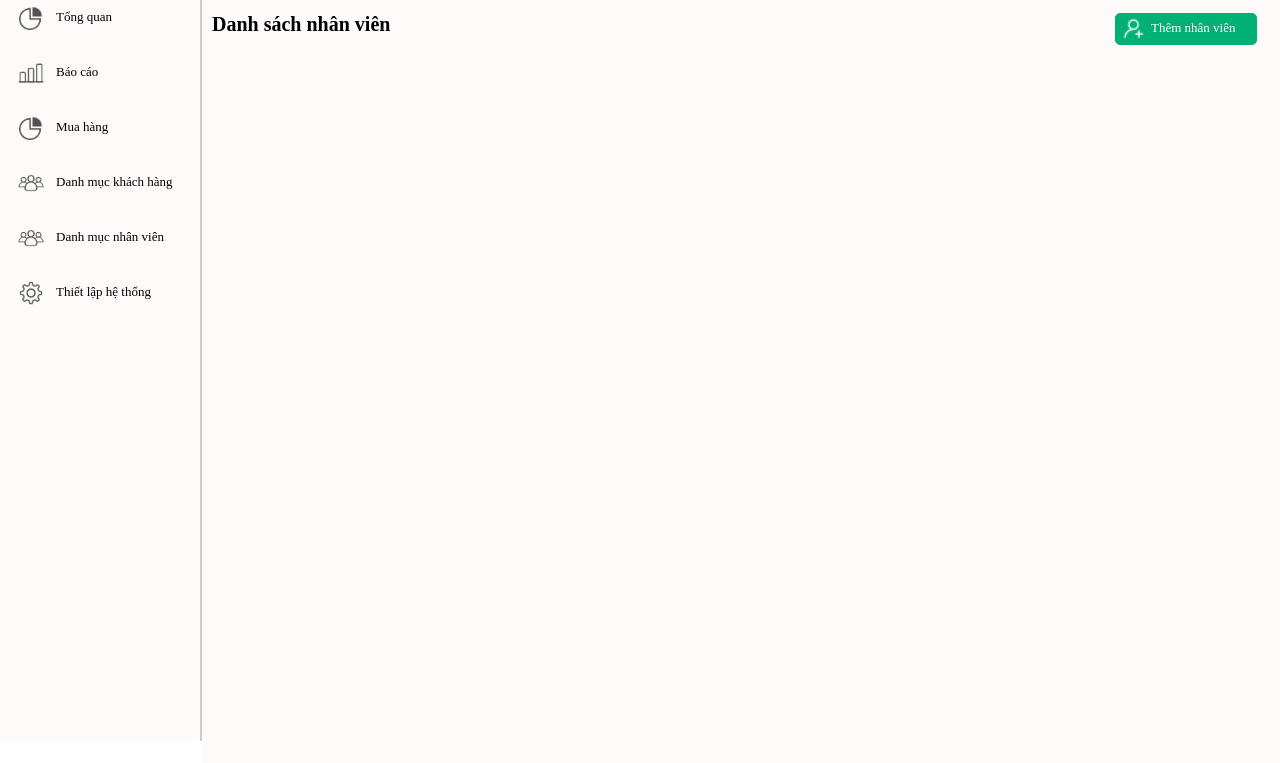
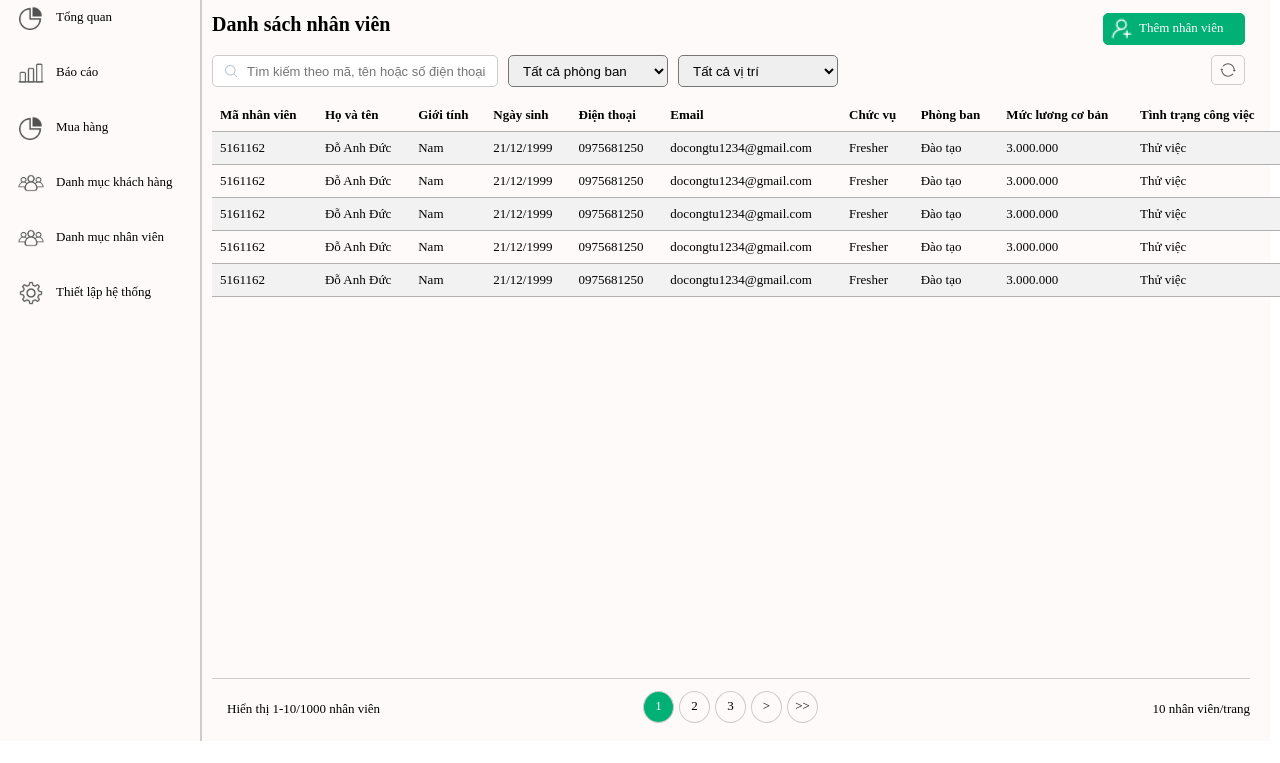
Before and after one commit to Crowner2112/MISA.Web, a plain HTML site: page index.html in a window 1280 px wide. Shown: the part 59-822 px from the top of the page. After the commit the page ends 800 px from the top, so only its background shows below. Drawn offline with Linux system fonts and the light colour scheme; a web font is replaced by a local one.

Commit message:
Final update

```diff
--- a/Layout/content.css
+++ b/Layout/content.css
@@ -1,12 +1,12 @@
 .content {
   width: 100%;
-  height: calc(100% - 50px);
+  height: calc(100% - 135px);
   background-color: snow;
 }
 
 .content .first-content {
   margin-top: 20px;
-  height: 54px;
+  height: 42px;
 }
 .first-content .title-lable {
   float: left;
@@ -26,16 +26,87 @@
   margin-right: 25px;
 }
 
-.button-add img{
+.button-add img {
   height: 25px;
   margin-left: 5px;
   margin-top: 2px;
 }
-.button-add label{
+.button-add label {
   margin-top: 6px;
   margin-left: 5px;
 }
 
-.button-add:hover{
+.button-add:hover {
   background-color: #019160;
 }
+
+#search {
+  background-image: url(/Resource/icon/search.png);
+  background-repeat: no-repeat;
+  text-indent: 32px;
+  background-position: 10px;
+  border: solid 1px #cccccc;
+  height: 28px;
+  width: 280px;
+  border-radius: 5px;
+  font-size: 13px;
+}
+
+.controllers-content .searching-section {
+  margin-left: 10px;
+  display: flex;
+  float: left;
+}
+
+.content .controllers-content {
+  height: 32px;
+  width: 100%;
+}
+
+.searching-section select {
+  height: 32px;
+  margin-left: 10px;
+  width: 160px;
+  padding-left: 10px;
+  border-radius: 5px;
+}
+
+.refresh-button {
+  height: 28px;
+  width: 32px;
+  border: solid 1px #cccccc;
+  border-radius: 5px;
+  float: right;
+  margin-right: 25px;
+}
+
+.refresh-button a img {
+  margin-top: 4px;
+  margin-left: 6px;
+}
+
+.refresh-button:hover {
+  background-color: #e5e5e5;
+}
+
+.content .table-content {
+  width: 100%;
+  border-collapse: collapse;
+  margin-left: 10px;
+  margin-top: 12px;
+}
+
+.table-content th,
+.table-content td {
+  border-bottom: 1px solid rgb(177, 177, 177);
+  padding: 8px;
+  text-align: left;
+}
+
+.table-content tr:nth-child(even) {
+  background-color: #f2f2f2;
+}
+
+.table-content tr:hover {
+  background-color: #ddd;
+}
--- a/index.html
+++ b/index.html
@@ -69,15 +69,128 @@
           <div class="first-content">
             <label class="title-lable">Danh sách nhân viên</label>
             <div class="button-add">
-              <img src="/Resource/icon/add.png">
+              <img src="/Resource/icon/add.png" />
               <label>Thêm nhân viên</label>
             </div>
           </div>
           <div class="controllers-content">
-
+            <div class="searching-section">
+              <div class="text-box">
+                <input
+                  type="text"
+                  placeholder="Tìm kiếm theo mã, tên hoặc số điện thoại"
+                  id="search"
+                />
+              </div>
+              <div class="first-cbbox">
+                <select>
+                  <option>Tất cả phòng ban</option>
+                  <option value="">Phòng đào tạo</option>
+                  <option value="">Phòng marketing</option>
+                </select>
+              </div>
+              <div class="second-cbbox">
+                <select>
+                  <option>Tất cả vị trí</option>
+                  <option value="">Thu ngân</option>
+                  <option value="">Dev</option>
+                </select>
+              </div>
+            </div>
+            <div class="refresh-button">
+              <a href=""><img src="/Resource/icon/refresh.png" /></a>
+            </div>
           </div>
-          <div class="table-content">
-
+          <table class="table-content">
+            <tr>
+              <th>Mã nhân viên</th>
+              <th>Họ và tên</th>
+              <th>Giới tính</th>
+              <th>Ngày sinh</th>
+              <th>Điện thoại</th>
+              <th>Email</th>
+              <th>Chức vụ</th>
+              <th>Phòng ban</th>
+              <th>Mức lương cơ bản</th>
+              <th>Tình trạng công việc</th>
+            </tr>
+            <tr>
+              <td>5161162</td>
+              <td>Đỗ Anh Đức</td>
+              <td>Nam</td>
+              <td>21/12/1999</td>
+              <td>0975681250</td>
+              <td>docongtu1234@gmail.com</td>
+              <td>Fresher</td>
+              <td>Đào tạo</td>
+              <td>3.000.000</td>
+              <td>Thử việc</td>
+            </tr>
+            <tr>
+              <td>5161162</td>
+              <td>Đỗ Anh Đức</td>
+              <td>Nam</td>
+              <td>21/12/1999</td>
+              <td>0975681250</td>
+              <td>docongtu1234@gmail.com</td>
+              <td>Fresher</td>
+              <td>Đào tạo</td>
+              <td>3.000.000</td>
+              <td>Thử việc</td>
+            </tr>
+            <tr>
+              <td>5161162</td>
+              <td>Đỗ Anh Đức</td>
+              <td>Nam</td>
+              <td>21/12/1999</td>
+              <td>0975681250</td>
+              <td>docongtu1234@gmail.com</td>
+              <td>Fresher</td>
+              <td>Đào tạo</td>
+              <td>3.000.000</td>
+              <td>Thử việc</td>
+            </tr>
+            <tr>
+              <td>5161162</td>
+              <td>Đỗ Anh Đức</td>
+              <td>Nam</td>
+              <td>21/12/1999</td>
+              <td>0975681250</td>
+              <td>docongtu1234@gmail.com</td>
+              <td>Fresher</td>
+              <td>Đào tạo</td>
+              <td>3.000.000</td>
+              <td>Thử việc</td>
+            </tr>
+            <tr>
+              <td>5161162</td>
+              <td>Đỗ Anh Đức</td>
+              <td>Nam</td>
+              <td>21/12/1999</td>
+              <td>0975681250</td>
+              <td>docongtu1234@gmail.com</td>
+              <td>Fresher</td>
+              <td>Đào tạo</td>
+              <td>3.000.000</td>
+              <td>Thử việc</td>
+            </tr>
+          </table>
+        </div>
+        <div class="paging">
+          <div class="paging-text">Hiển thị 1-10/1000 nhân viên</div>
+          <div class="paging-part">
+            <div class="paging-controllers">
+              <div class="dot" style="background-color: #01b075">
+                <p style="color: snow">1</p>
+              </div>
+              <div class="dot" id="not-selected"><p>2</p></div>
+              <div class="dot" id="not-selected"><p>3</p></div>
+              <div class="dot" id="not-selected"><p>></p></div>
+              <div class="dot" id="not-selected"><p>>></p></div>
+            </div>
+          </div>
+          <div class="paging-text" style="text-align: right;">
+            10 nhân viên/trang
           </div>
         </div>
       </div>
--- a/main.css
+++ b/main.css
@@ -1,29 +1,29 @@
-@import url('Layout/header.css');
-@import url('Layout/content.css');
+@import url("Layout/header.css");
+@import url("Layout/content.css");
 
 body {
   margin: 0;
-    font-family: 'GoogleSans-Regular';
+  font-family: "GoogleSans-Regular";
   font-size: 13px;
+  height: auto;
 }
 
 @font-face {
-    font-family: 'GoogleSans-Regular';
-    src: url('/Resource/font/GoogleSans-Regular.otf') format('opentype');
+  font-family: "GoogleSans-Regular";
+  src: url("/Resource/font/GoogleSans-Regular.otf") format("opentype");
 }
 
 @font-face {
-    font-family: 'GoogleSans-Bold';
-    src: url('/Resource/font/GoogleSans-Bold.otf') format('opentype');
+  font-family: "GoogleSans-Bold";
+  src: url("/Resource/font/GoogleSans-Bold.otf") format("opentype");
 }
 
 @font-face {
-    font-family: 'GoogleSans-Italic';
-    src: url('/Resource/font/GoogleSans-Italic.otf') format('opentype');
+  font-family: "GoogleSans-Italic";
+  src: url("/Resource/font/GoogleSans-Italic.otf") format("opentype");
 }
 
-.main{
-
+.main {
 }
 .panel-left {
   width: 200px;
@@ -35,57 +35,105 @@ body {
   border-left: #cccccc solid 2px;
   position: absolute;
   top: 0;
-    left:200px;
-    width: calc(100% - 200px);
+  left: 200px;
+  width: calc(100% - 212px);
   height: 100vh;
   background-color: snow;
 }
 
-.panel-left .logo{
+.panel-left .logo {
   display: flex;
   height: 50px;
   width: 100%;
 }
 
-.logo .expend-icon{
+.logo .expend-icon {
   margin: 12px 10px 12px 16px;
   width: 25px;
   height: 25px;
 }
 
-.expend-icon a img{
+.expend-icon a img {
   width: 24px;
   height: 24px;
 }
-.logo .logo-page{
+.logo .logo-page {
   margin-top: 8px;
   width: calc(100% - 51px);
 }
 
-.logo img{
+.logo img {
   height: 35px;
 }
 
-.panel-left .menu{
+.panel-left .menu {
   width: 100%;
   height: calc(100% - 50px);
 }
 
-.menu-item{
+.menu-item {
   display: flex;
   width: 100%;
   height: 55px;
 }
 
-.menu-item img{
+.menu-item img {
   margin: 12px 10px 12px 16px;
   height: 30px;
 }
 
-.menu-item .item-text{
+.menu-item .item-text {
   margin-top: 18px;
 }
 
 .menu-item:hover {
   background-color: #e5e5e5;
 }
+
+.paging {
+  border-top: solid 1px #cccccc;
+  margin: 0 30px 0 10px;
+  width: calc(100% - 30px);
+  display: flex;
+}
+
+.paging .paging-part{
+    width: calc(100% / 3);
+    text-align: center;
+}
+
+.paging .paging-text{
+    width: calc(100% / 3);
+    padding-top: 22px;
+    margin-left: 15px;
+}
+
+.paging-part .paging-controllers{
+    width: 176px;
+    display: flex;
+    margin: 0 auto;
+}
+.dot{
+    height: 30px;
+    width: 30px;
+    border: 1px solid #cccccc;
+    border-radius: 50%;
+    text-align: center;
+    margin-top: 12px;
+    background-color: snow;
+    margin-right: 5px;
+}
+
+.dot p{
+    margin-top: 6px;
+    width: 29px;
+    color: black;
+}
+
+#not-selected:hover{
+    background-color: #019160;
+}
+
+#not-selected:hover p{
+    color: snow;
+}
```
Also changed, not shown: Layout/header.css (+6 -6 lines). Lines whose indentation alone changed are shown as unchanged.
